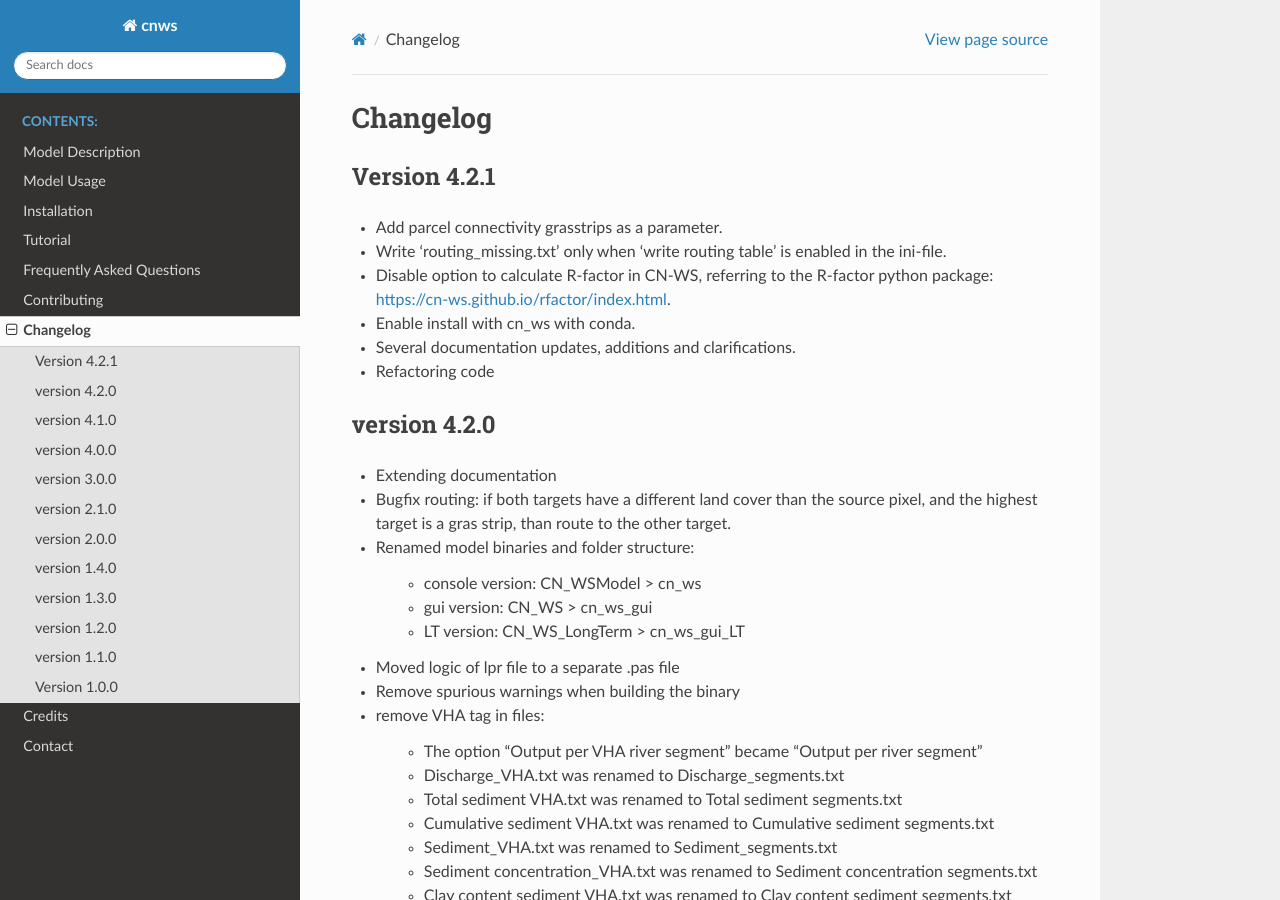
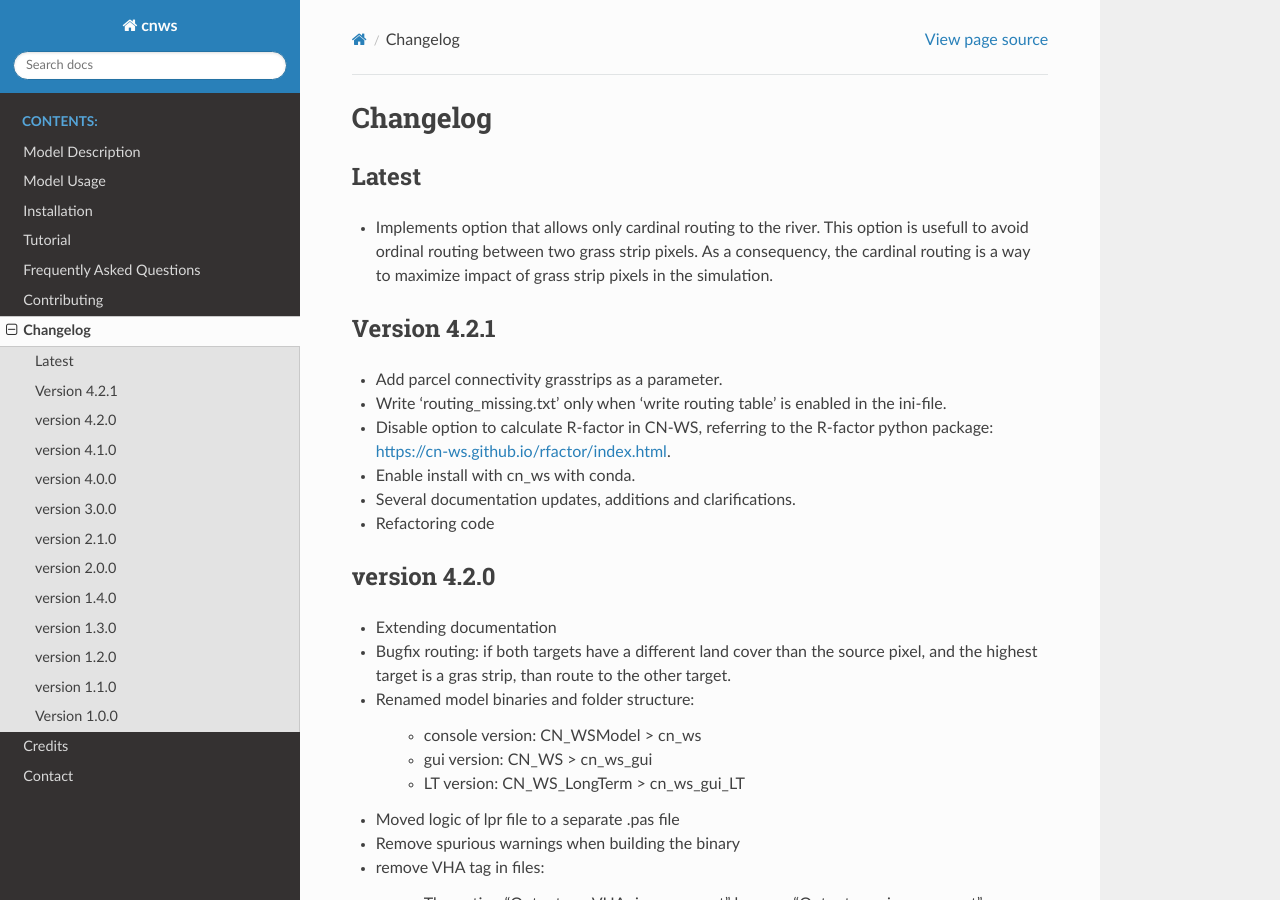
Before and after one commit to watem-sedem/watem-sedem, a Sphinx documentation site: the page built from docs/changelog.rst, in a window 1280 px wide and 900 px high. Built offline with Sphinx 7.4.7 and the Read the Docs theme 2.0.0, drawn with Linux system fonts in a browser that asks for light colours.

Commit message:
docs: add documentation user choice

```diff
--- a/CHANGELOG.rst
+++ b/CHANGELOG.rst
@@ -1,6 +1,13 @@
 =========
 Changelog
 =========
+
+Latest
+------
+- Implements option that allows only cardinal routing to the river. This
+  option is usefull to avoid ordinal routing between two grass strip pixels.
+  As a consequency, the cardinal routing is a way to maximize impact of grass
+  strip pixels in the simulation.
 
 Version 4.2.1
 -------------
--- a/docs/choices.rst
+++ b/docs/choices.rst
@@ -413,6 +413,12 @@ Following input-files are required when `River Routing = 1`:
 When this option is disabled, the model will use the digital elevation model to
 determine the routing between all river pixels.
 
+
+Cardinal Routing River
+######################
+This option enables only cardinal routing from source pixels to the river
+pixels. Default equal to True.
+
 .. _includetillagedirection:
 
 Include tillage direction
```
